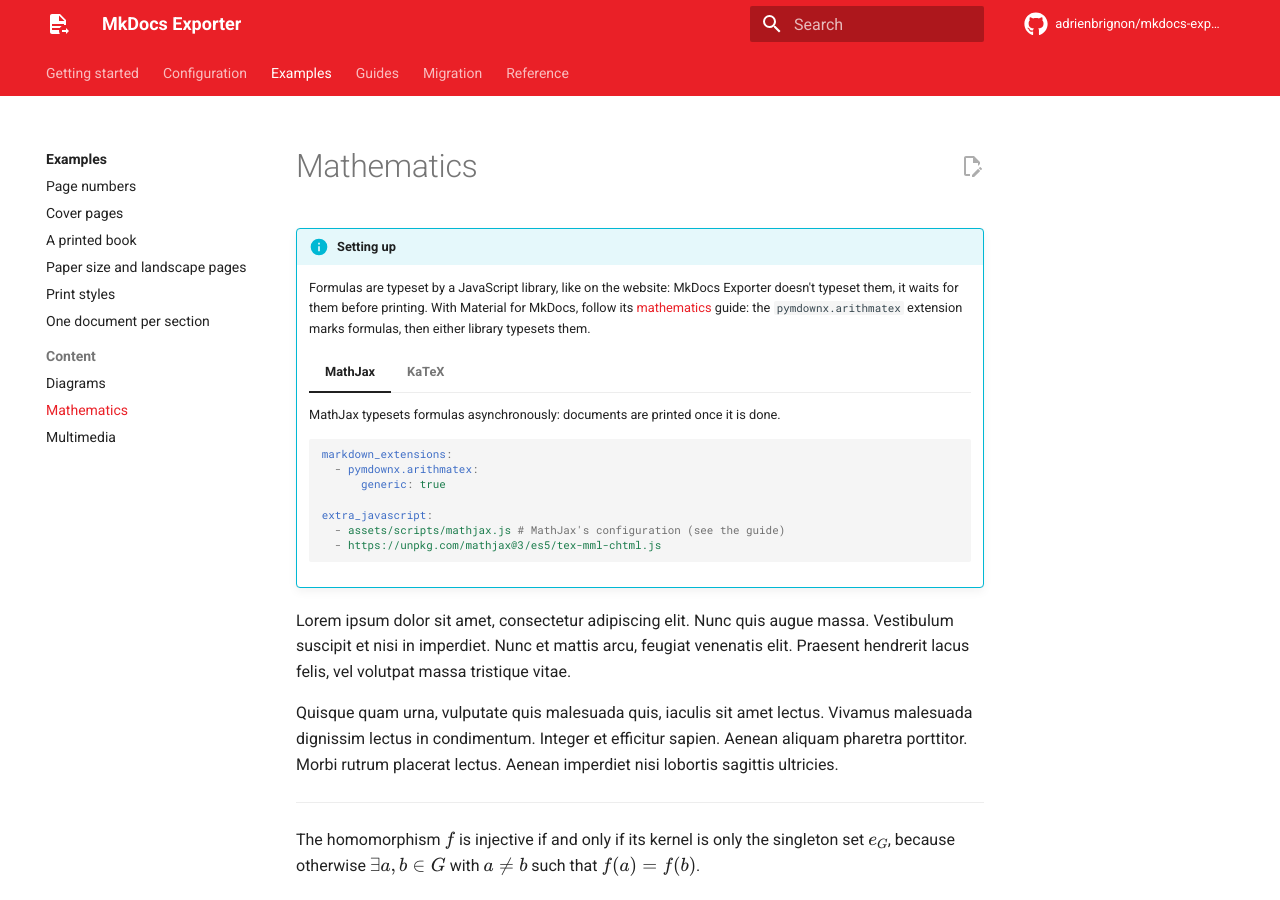
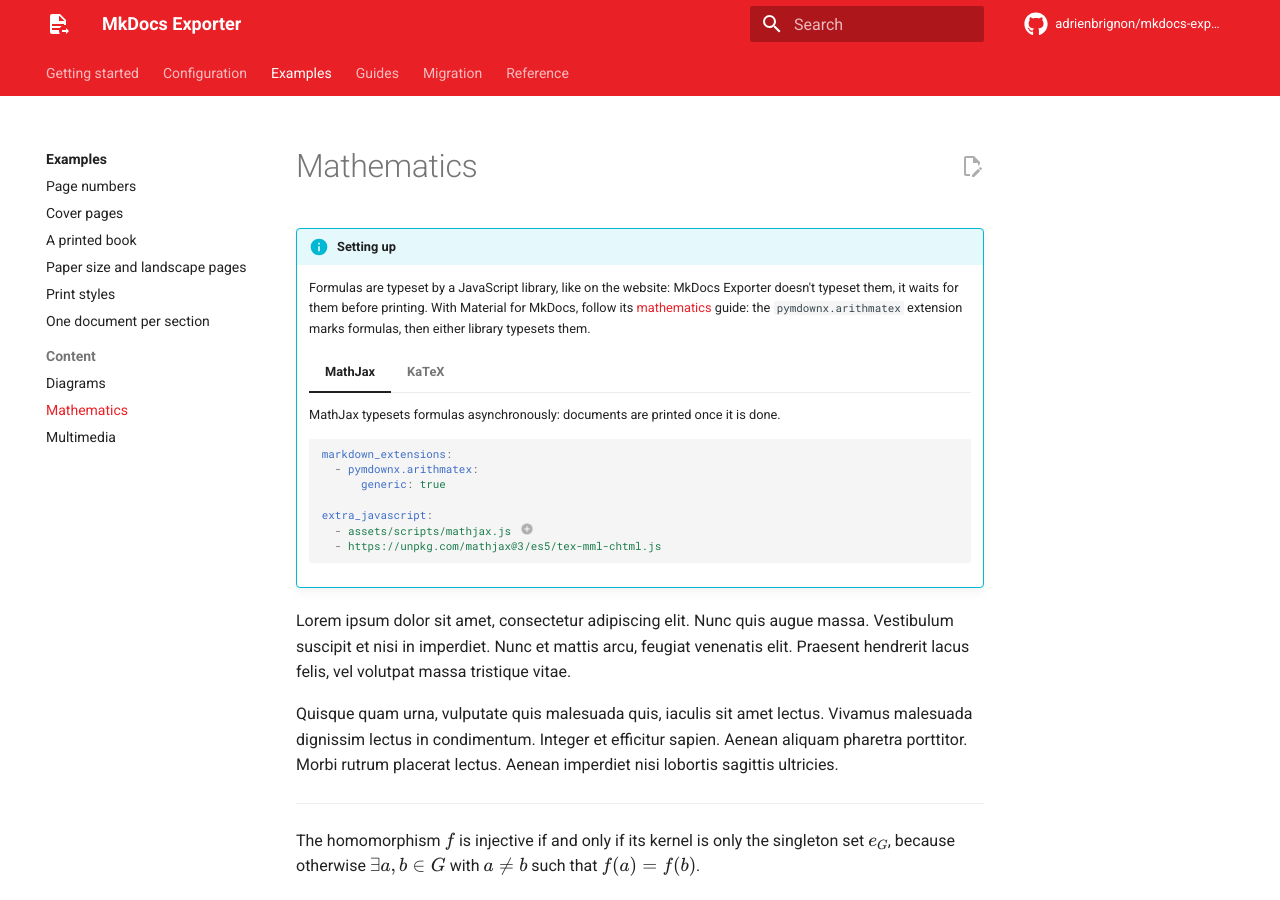
Before and after one commit to adrienbrignon/mkdocs-exporter, an MkDocs documentation site: the page built from docs/examples/content/mathematics.md, in a window 1280 px wide and 900 px high. Built offline with MkDocs 1.6.1 and Material for MkDocs 9.7.7, drawn with Linux system fonts in a browser that asks for light colours; plug-ins that fetch from the network failed and are left out; comment, search, counter and statistics services are not loaded; part of the change alters nothing that is shown.

Commit message:
docs: annotate the scripts of the mathematics setup
Co-Authored-By: Claude Opus 5.5 <noreply@anthropic.com>

````diff
--- a/docs/examples/content/mathematics.md
+++ b/docs/examples/content/mathematics.md
@@ -25,9 +25,11 @@ buttons:
               generic: true
 
         extra_javascript:
-          - assets/scripts/mathjax.js # MathJax's configuration (see the guide)
+          - assets/scripts/mathjax.js # (1)!
           - https://unpkg.com/mathjax@3/es5/tex-mml-chtml.js
         ```
+
+        1. The configuration of MathJax, given in Material for MkDocs' guide.
 
     === "KaTeX"
 
@@ -39,13 +41,15 @@ buttons:
               generic: true
 
         extra_javascript:
-          - assets/scripts/katex.js # Renders formulas (see the guide)
+          - assets/scripts/katex.js # (1)!
           - https://unpkg.com/katex@0/dist/katex.min.js
           - https://unpkg.com/katex@0/dist/contrib/auto-render.min.js
 
         extra_css:
           - https://unpkg.com/katex@0/dist/katex.min.css
         ```
+
+        1. The script typesetting formulas with KaTeX, given in Material for MkDocs' guide.
 
 Lorem ipsum dolor sit amet, consectetur adipiscing elit. Nunc quis augue massa. Vestibulum suscipit et nisi in imperdiet. Nunc et mattis arcu, feugiat venenatis elit. Praesent hendrerit lacus felis, vel volutpat massa tristique vitae.
 
--- a/mkdocs.yml
+++ b/mkdocs.yml
@@ -25,6 +25,7 @@ theme:
   features:
     - announce.dismiss
     - content.action.edit
+    - content.code.annotate
     - navigation.footer
     - navigation.indexes
     - navigation.instant
````
